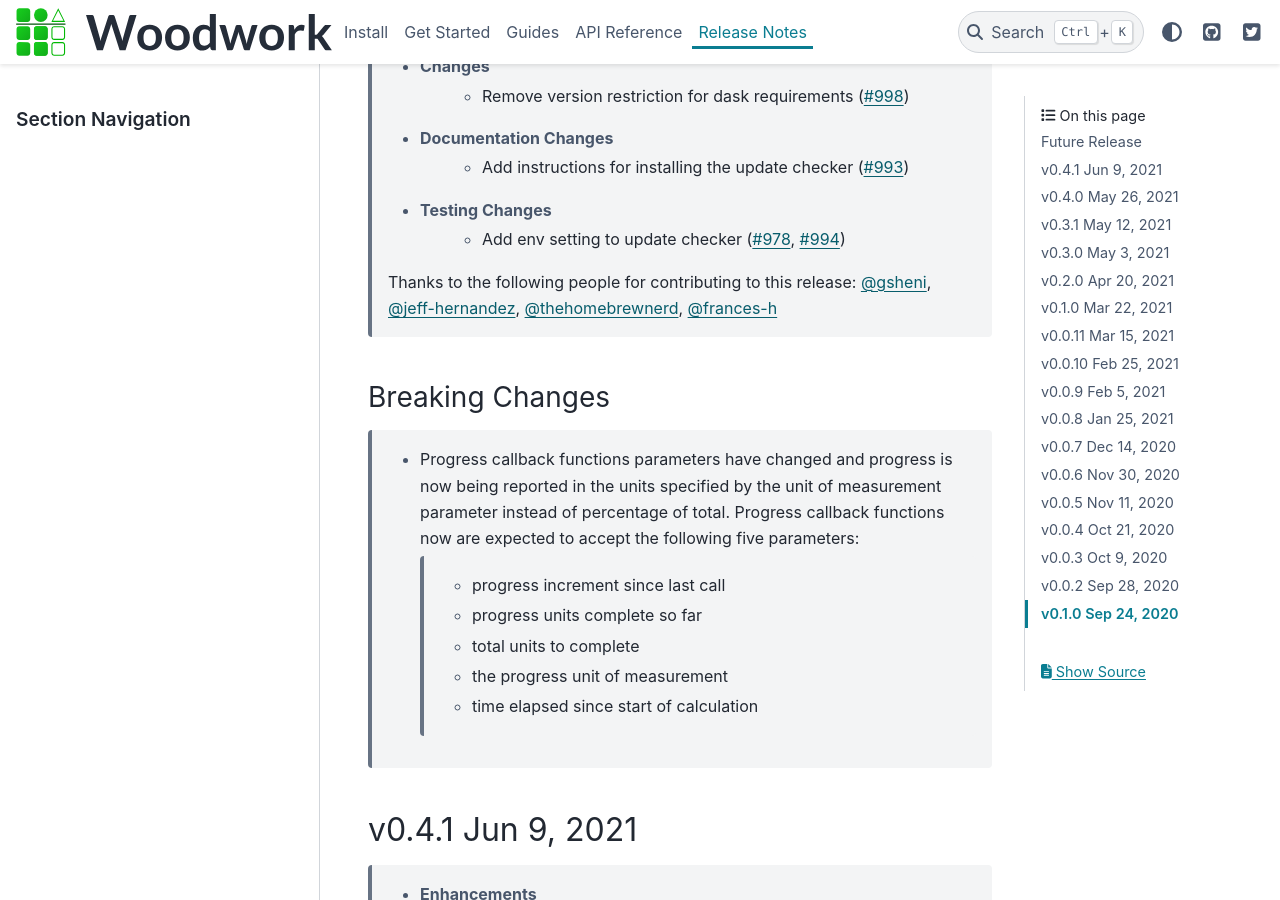
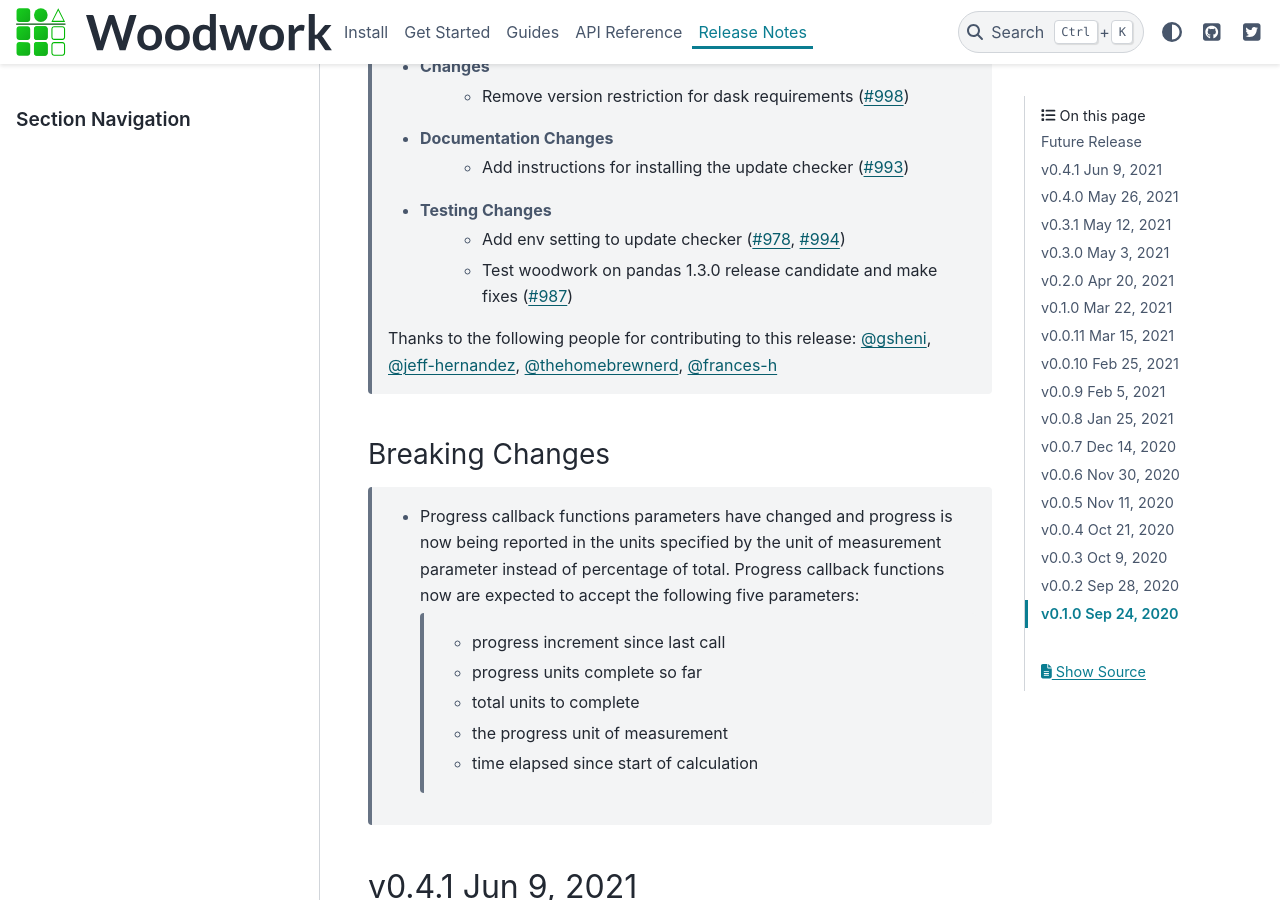
Before and after one commit to alteryx/woodwork, a Sphinx documentation site: the page built from docs/source/release_notes.rst, in a window 1280 px wide and 900 px high, scrolled down 412 px. Built offline with Sphinx 7.4.7 and the PyData theme 0.15.4, drawn with Linux system fonts in a browser that asks for light colours; comment, search, counter and statistics services are not loaded.

Commit message:
add release note

```diff
--- a/docs/source/release_notes.rst
+++ b/docs/source/release_notes.rst
@@ -15,6 +15,7 @@ Future Release
         * Add instructions for installing the update checker (:pr:`993`)
     * Testing Changes
         * Add env setting to update checker (:pr:`978`, :pr:`994`)
+        * Test woodwork on pandas 1.3.0 release candidate and make fixes (:pr:`987`)
 
     Thanks to the following people for contributing to this release:
     :user:`gsheni`, :user:`jeff-hernandez`, :user:`thehomebrewnerd`, :user:`frances-h`
```
